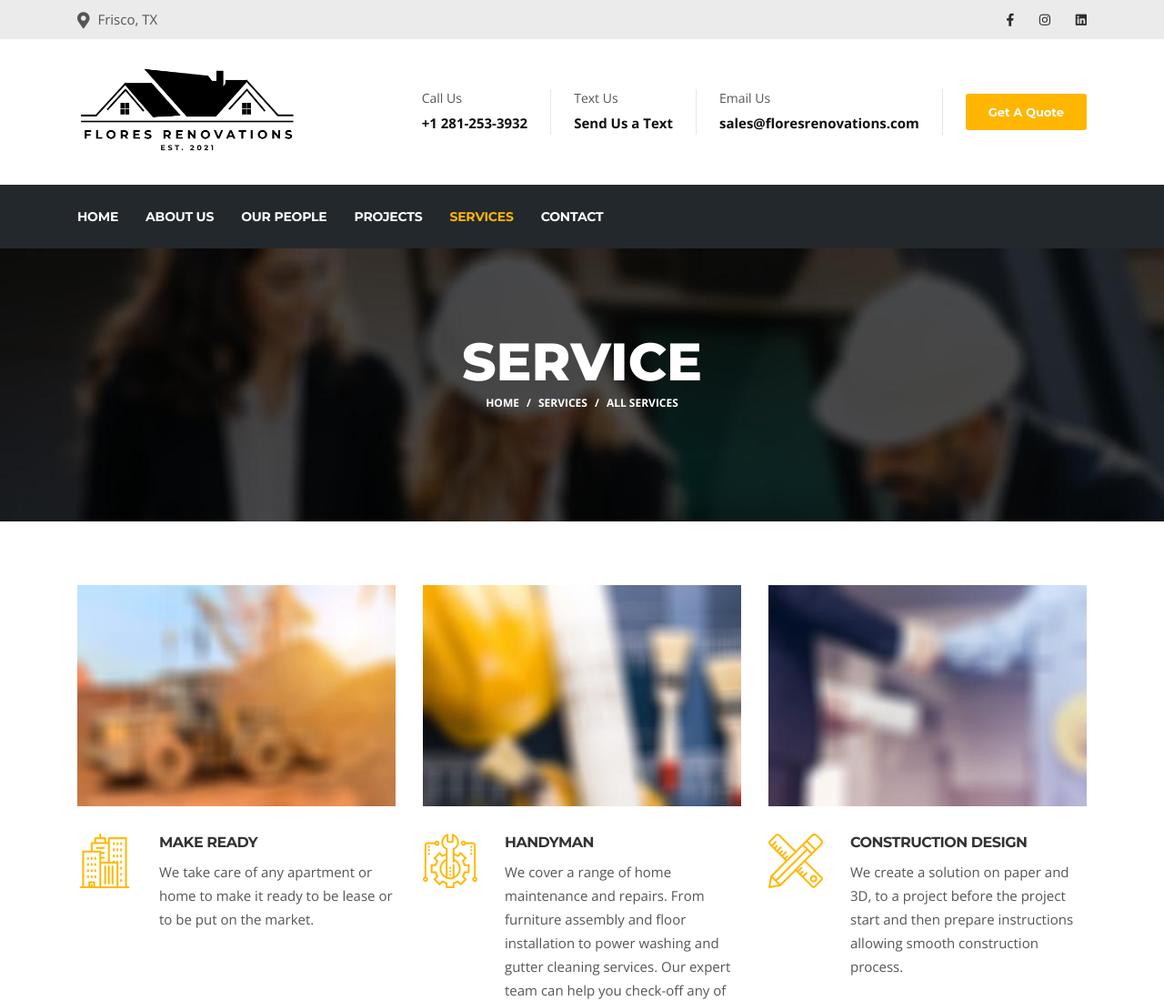
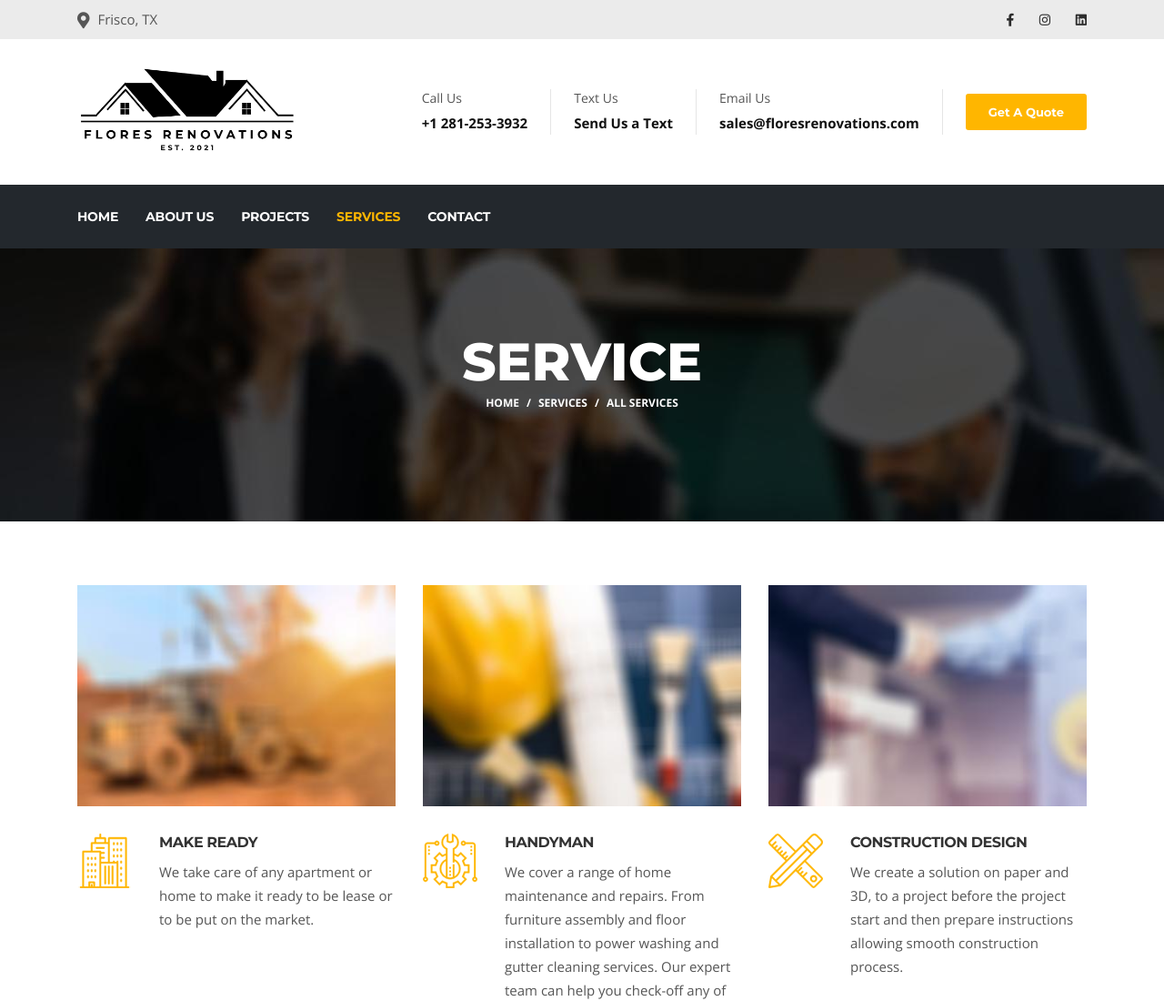
Before and after one commit to JhonatanIam/FloresRenovations, a plain HTML site: page services.html in a window 1280 px wide. Shown: the top 1100 px of the page at 91% size. Drawn offline with nearby package versions, Linux system fonts and the light colour scheme; some packages are replaced by stand-ins of ours.

Commit message:
Update services.html

```diff
--- a/services.html
+++ b/services.html
@@ -130,9 +130,6 @@
                       <li class="nav-item">
                         <a class="nav-link" href="about.html">About Us</a>
                       </li>
-
-                      <li class="nav-item">
-                        <a class="nav-link" href="team.html">Our People</a></li>
 
                       <li class="nav-item">
                         <a class="nav-link" href="projects.html">Projects</a>
```
